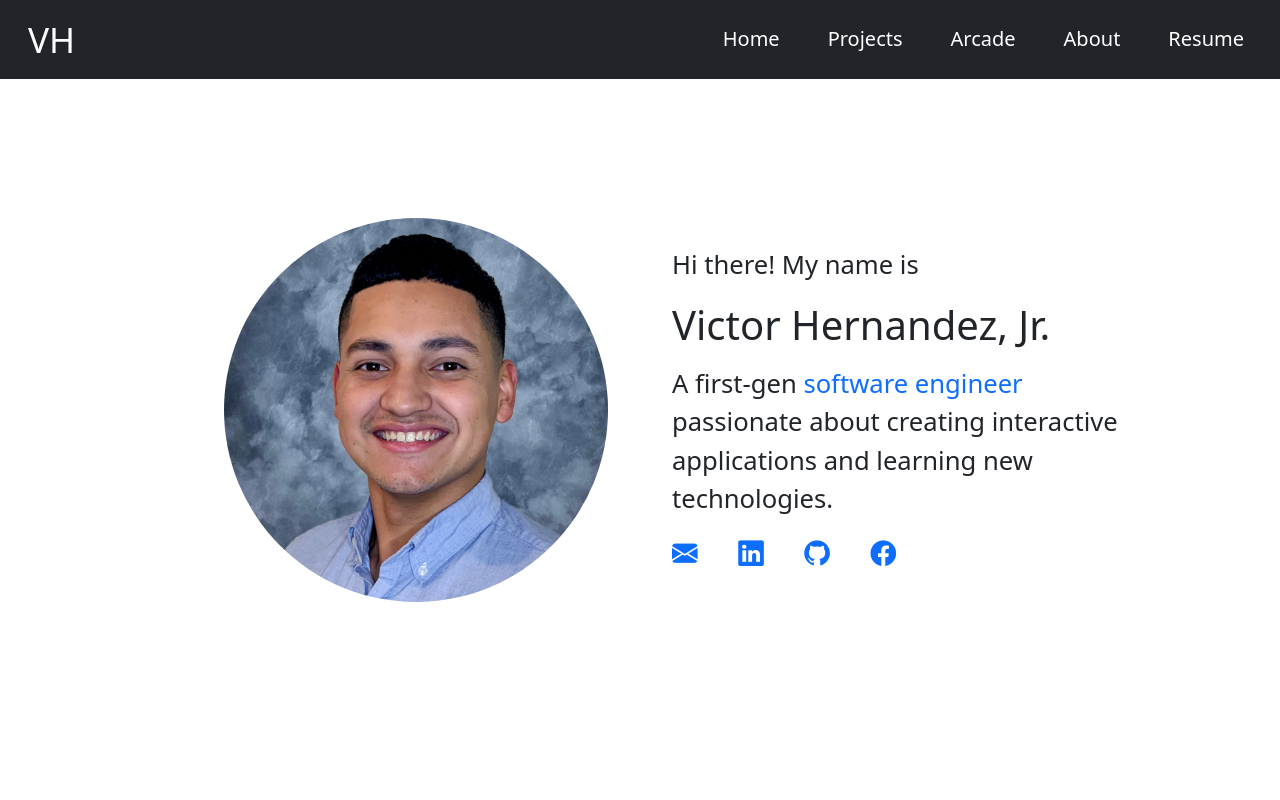
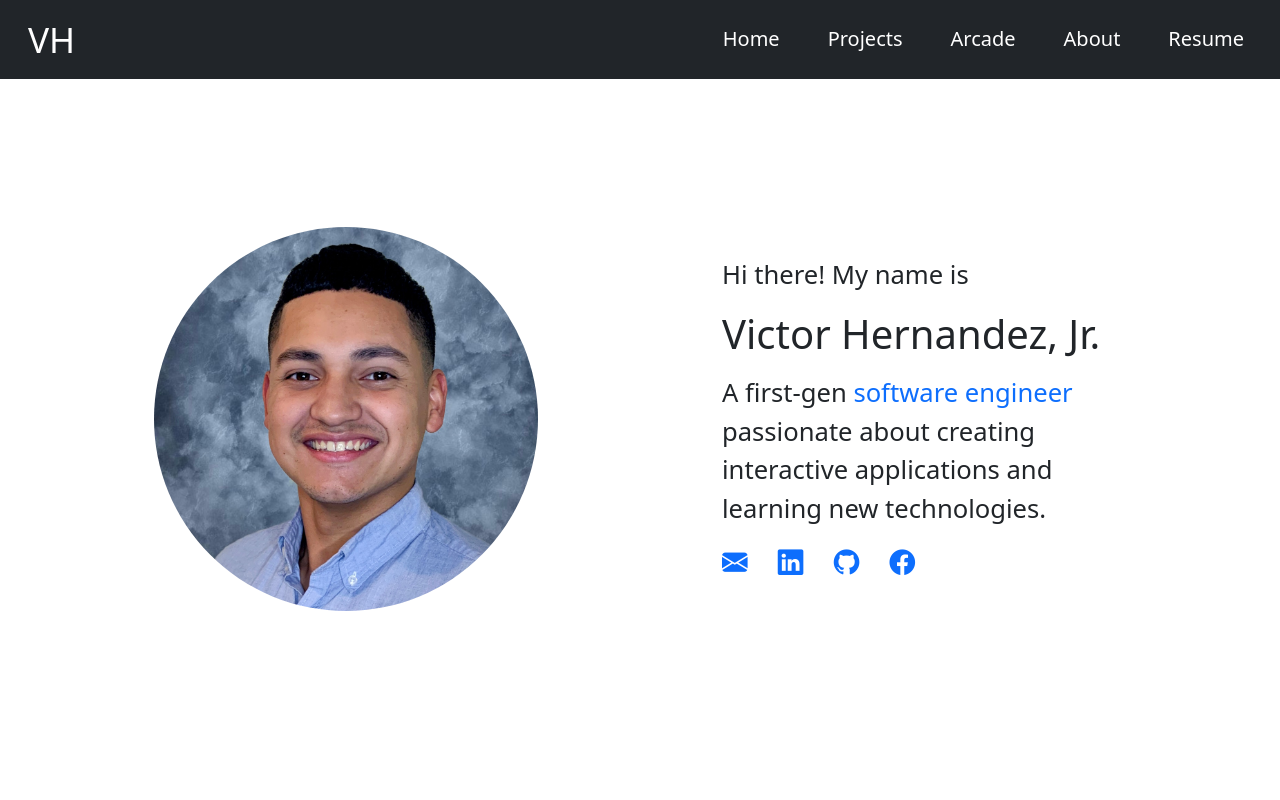
Before and after one commit to vichdz97/Website, an Angular app: page /#/home in a window 1280 px wide. Shown: the top 800 px of the page. Built offline with nearby package versions, Linux system fonts and the light colour scheme.

Commit message:
moved greeting above headshot in mobile view, thus causing styling changes for desktop view

```diff
--- a/src/app/pages/home/home.component.css
+++ b/src/app/pages/home/home.component.css
@@ -1,26 +1,23 @@
 /*** MOBILE VIEW ***/
 
 /*** HEADSHOT & SUMMARY ***/
+.summary {
+    min-width: auto;
+    margin: 5em auto 10em;
+    text-align: center;
+}
+
+.info {
+    font-size: 1.2em;
+}
+
 #headshot {
     width: 45vw;
     height: 45vw;
     object-fit: cover;
     object-position: 0 40%;
     border-radius: 50%;
-}
-
-.summary {
-    min-width: auto;
-    margin: 10em auto;
-    text-align: center;
-}
-
-.image {
     margin: 5vw;
-}
-
-.info, .bi {
-    font-size: 1.2em;
 }
 
 .links {
@@ -29,6 +26,7 @@
 }
 
 .bi {
+    font-size: 1.2em;
     transition: 0.3s;
 }
 
@@ -139,30 +137,34 @@ button {
 
     /*** HEADSHOT & SUMMARY ***/
     .summary{
-        max-width: 960px;
-        margin: 17vw auto;
+        margin: 20vw auto 17vw;
         text-align: left;
+    }
+
+    .info {
         display: flex;
+        flex-direction: column;
         justify-content: space-around;
-        align-items: center;
+        margin-left: 50vw;
+        margin-right: 7vw;
+        font-size: 2vw;
     }
 
     #headshot {
         width: 30vw;
         height: 30vw;
-    }
-
-    .image {
         margin: 0 5vw;
-    }
-
-    .info, .bi {
-        font-size: 2vw;
+        position: absolute;
+        left: 7vw;
     }
 
     .links {
         width: 50%;
         justify-content: space-between;
+    }
+
+    .bi {
+        font-size: 2vw;
     }
 
     /*** ABOUT ME ***/
--- a/src/app/pages/home/home.component.html
+++ b/src/app/pages/home/home.component.html
@@ -1,11 +1,9 @@
 <div class="container">
     <div class="summary">
-        <div class="image">
-            <img src="assets/images/me-closeup.jpg" alt="My professional headshot" id="headshot">
-        </div>
         <div class="info">
             <p>Hi there! My name is</p>
-            <h1 class="my-3">Victor Hernandez, Jr.</h1>
+            <h1 class="mb-3">Victor Hernandez, Jr.</h1>
+            <img id="headshot" src="assets/images/me-closeup.jpg" alt="My professional headshot">
             <p>
                 A first-gen <span class="text-primary">software engineer</span>
                 passionate about creating interactive applications and learning new technologies.
```
